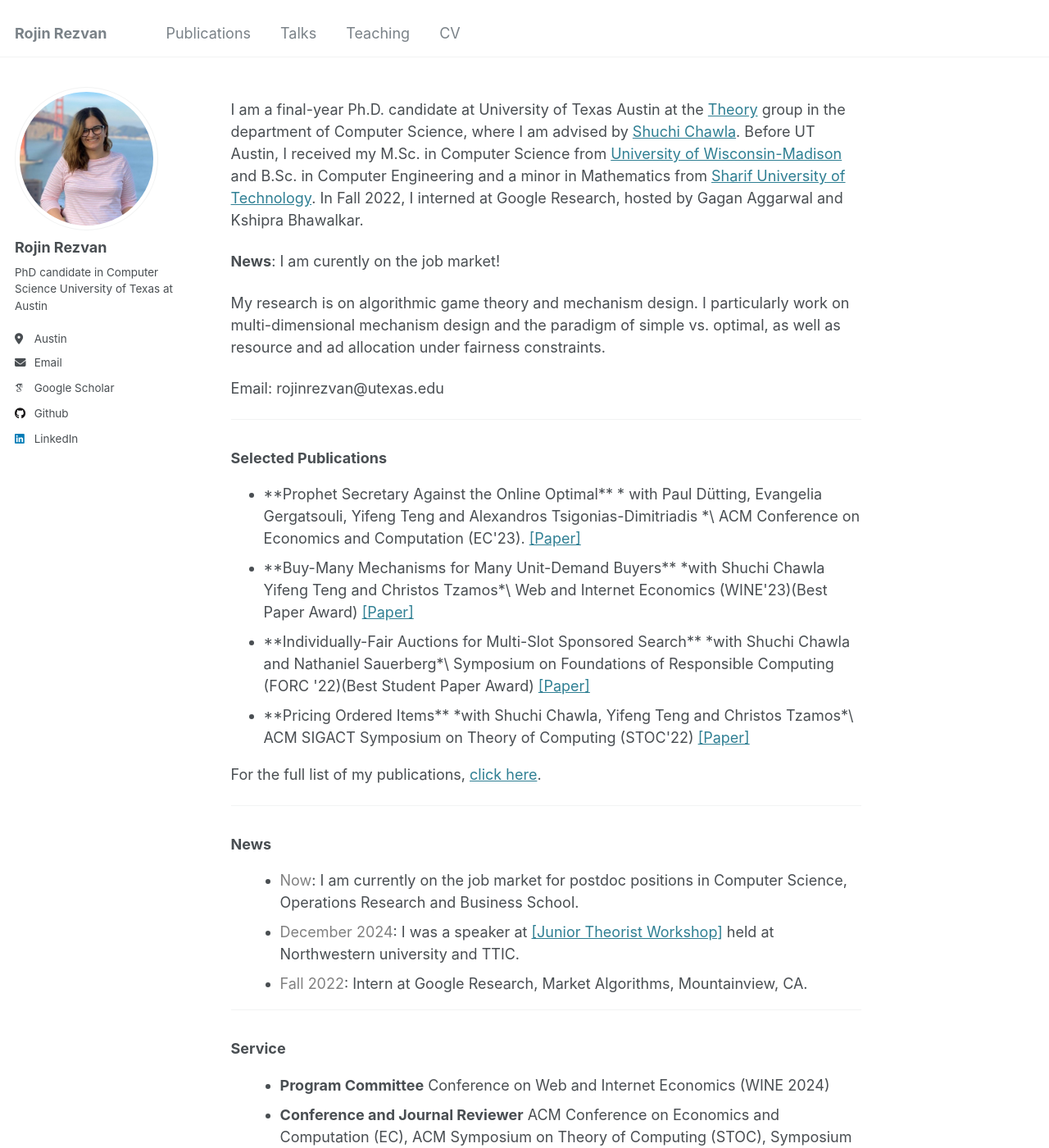
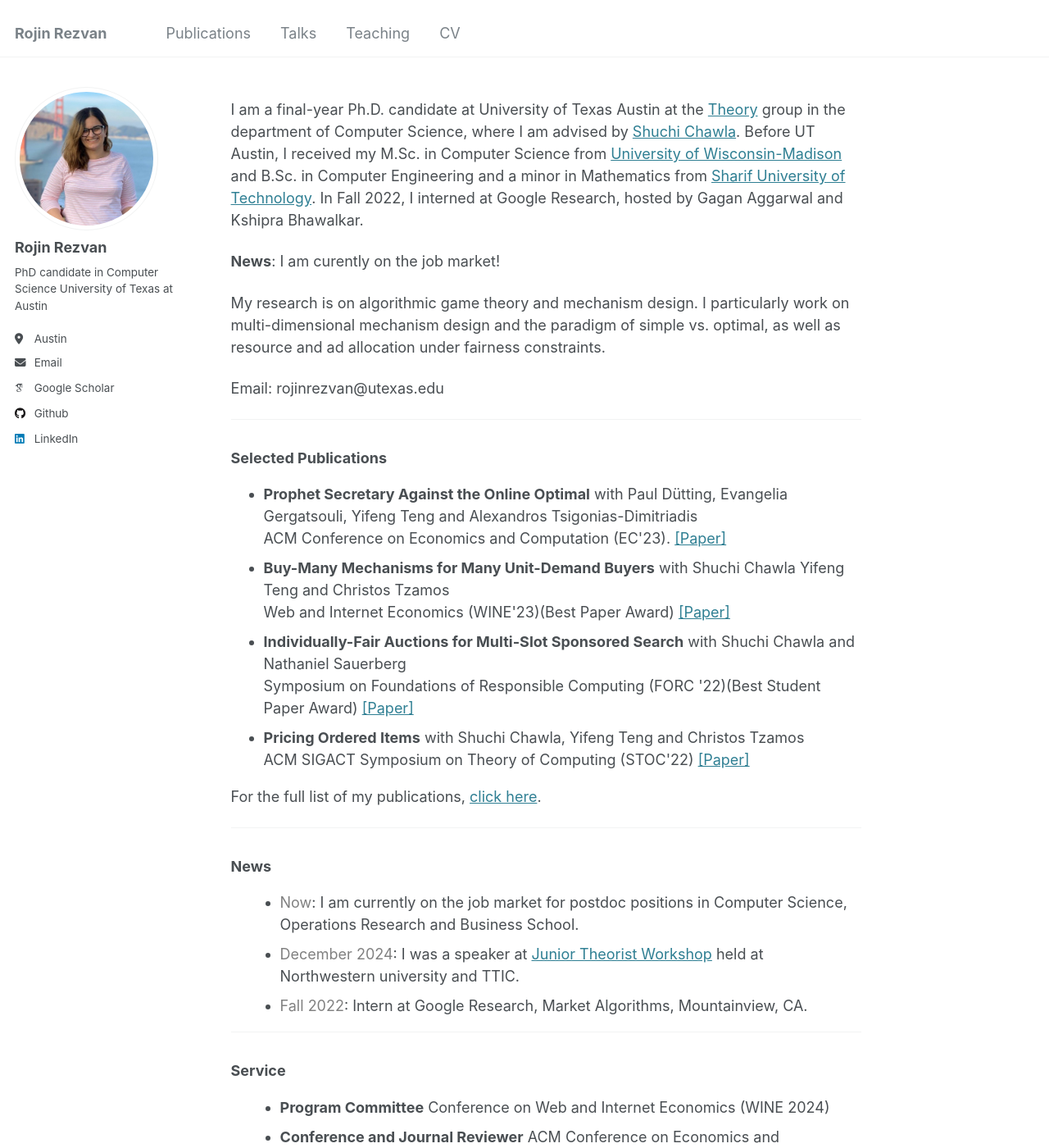
Before and after one commit to rojinrezvan/rojinrezvan.github.io, a Jekyll site: the page built from _pages/about.md, in a window 1280 px wide and 1400 px high. Shown: the whole window at 82% size. Built offline with Jekyll 4.4.1, drawn with Linux system fonts in a browser that asks for light colours; some web fonts are replaced.

Commit message:
Update about.md

```diff
--- a/_pages/about.md
+++ b/_pages/about.md
@@ -33,21 +33,21 @@ Email: rojinrezvan@utexas.edu
 <div style="margin-bottom: 20px;"></div>
 
 <ul>
-<li> **Prophet Secretary Against the Online Optimal**
-* with Paul Dütting, Evangelia Gergatsouli, Yifeng Teng and Alexandros Tsigonias-Dimitriadis *\
+<li> <b>Prophet Secretary Against the Online Optimal</b>
+ with Paul Dütting, Evangelia Gergatsouli, Yifeng Teng and Alexandros Tsigonias-Dimitriadis <br>
 ACM Conference on Economics and Computation (EC'23). <a href="https://arxiv.org/abs/2305.11144"> [Paper] </a> </li>
 
 
-<li>**Buy-Many Mechanisms for Many Unit-Demand Buyers**
-*with Shuchi Chawla Yifeng Teng and Christos Tzamos*\
+<li><b>Buy-Many Mechanisms for Many Unit-Demand Buyers</b>
+with Shuchi Chawla Yifeng Teng and Christos Tzamos<br>
 Web and Internet Economics (WINE'23)(Best Paper Award) <a href="https://arxiv.org/abs/2204.01962">[Paper]</a> </li>
 
-<li>**Individually-Fair Auctions for Multi-Slot Sponsored Search**
-*with  Shuchi Chawla and Nathaniel Sauerberg*\
+<li><b>Individually-Fair Auctions for Multi-Slot Sponsored Search</b>
+with  Shuchi Chawla and Nathaniel Sauerberg<br>
  Symposium on Foundations of Responsible Computing (FORC '22)(Best Student Paper Award) <a href="https://arxiv.org/abs/2204.04136">[Paper]</a> </li>
 
-<li>**Pricing Ordered Items**
-*with Shuchi Chawla, Yifeng Teng and Christos Tzamos*\
+<li><b>Pricing Ordered Items</b>
+with Shuchi Chawla, Yifeng Teng and Christos Tzamos<br>
 ACM SIGACT Symposium on Theory of Computing (STOC'22) <a href="https://arxiv.org/abs/2106.04704"> [Paper]</a></li>
 
 </ul>
@@ -63,7 +63,7 @@ For the full list of my publications, [click here](https://rojinrezvan.github.io
 
 <li> <span style="color: gray">Now</span>: I am currently on the job market for postdoc positions in Computer Science, Operations Research and Business School.</li>
 
-<li> <span style="color: gray">December 2024</span>: I was a speaker at <a href="https://theory.cs.northwestern.edu/junior-theorists-workshop-2024/">[Junior Theorist Workshop]</a> held at Northwestern university and TTIC. </li>
+<li> <span style="color: gray">December 2024</span>: I was a speaker at <a href="https://theory.cs.northwestern.edu/junior-theorists-workshop-2024/">Junior Theorist Workshop</a> held at Northwestern university and TTIC. </li>
 
 <li> <span style="color: gray">Fall 2022</span>: Intern at Google Research, Market Algorithms, Mountainview, CA.</li>
      </ul>
```
